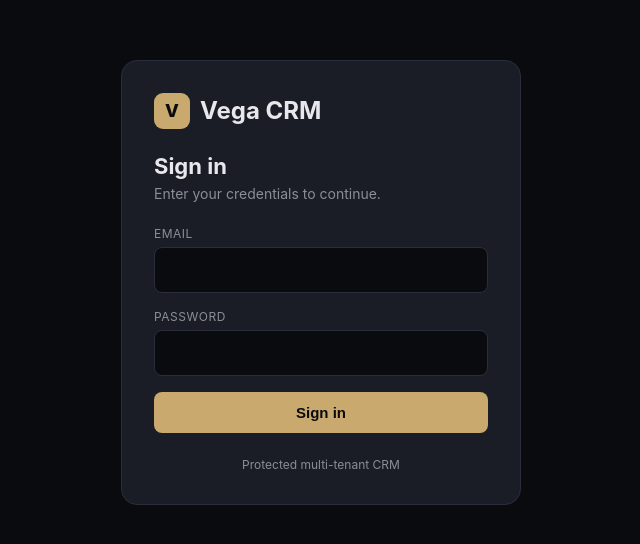
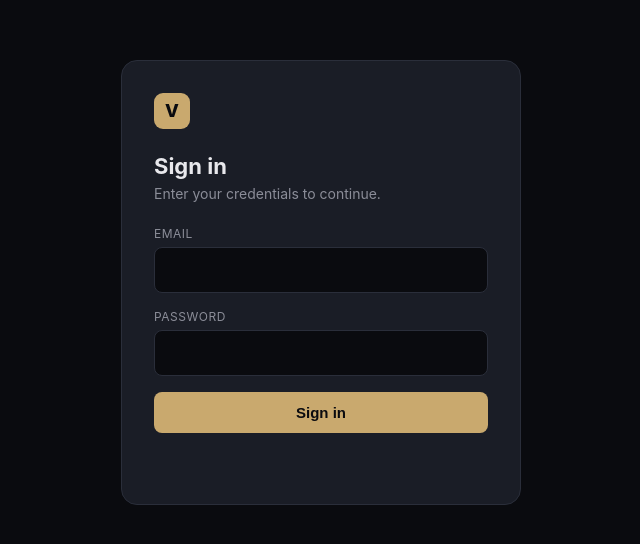
Before and after one commit to vega-sterling/vega-crm, a Next.js app: page /login in a window 1280 px wide. Shown: the part 118-662 px from the top of the page, without its empty margins (319-959 px from the left). Built offline with nearby package versions, Linux system fonts and the light colour scheme; no server answers.

Commit message:
Remove Vega CRM branding from login screen

```diff
--- a/src/app/login/page.tsx
+++ b/src/app/login/page.tsx
@@ -86,7 +86,7 @@ export default function LoginPage() {
           padding: 32,
         }}
       >
-        <div style={{ display: 'flex', alignItems: 'center', gap: 10, marginBottom: 24 }}>
+        <div style={{ marginBottom: 24 }}>
           <div
             style={{
               width: 36,
@@ -103,7 +103,6 @@ export default function LoginPage() {
           >
             V
           </div>
-          <span style={{ fontSize: 24, fontWeight: 700 }}>Vega CRM</span>
         </div>
 
         <h1 style={{ fontSize: 22, fontWeight: 700, margin: '0 0 6px' }}>
@@ -271,7 +270,7 @@ export default function LoginPage() {
           )}
         </form>
         <p style={{ color: 'var(--fg-dim)', fontSize: 12, marginTop: 24, textAlign: 'center' }}>
-          Protected multi-tenant CRM
+          &nbsp;
         </p>
       </div>
     </div>
```
